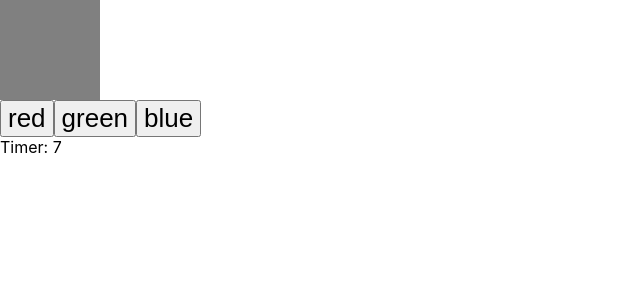
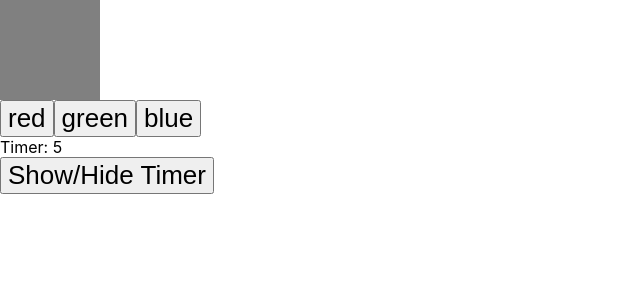
Before and after one commit to SallesCosta/reactLearning, a React (Vite) app in the folder M-01-parteII/: page / in a window 1280 px wide. Shown: the top 300 px of the page, without its empty margins (0-640 px from the left). Built offline with nearby package versions, Linux system fonts and the light colour scheme.

Commit message:
componentDidMount => setInterval

```diff
--- a/M-01-parteII/src/App.jsx
+++ b/M-01-parteII/src/App.jsx
@@ -11,7 +11,8 @@ class App extends Component {
     console.log('constructor')
     super()
     this.state = {
-      color: 'grey'
+      color: 'grey',
+      showTimer: 'true',
     }
   }
 
@@ -22,15 +23,19 @@ class App extends Component {
   componentDidMount() {
     console.log('componentDidMount')
   }
+
+
+
   render() {
     console.log('render')
     return (
       <div>
-        <Square color={this.state.color}/>
-        {['red', 'green', 'blue'].map((color) =>(
-          <Button key={color} handleClick={() => this.setState({color})}>{color}</Button>
+        <Square color={this.state.color} />
+        {['red', 'green', 'blue'].map((color) => (
+          <Button key={color} handleClick={() => this.setState({ color })}>{color}</Button>
         ))}
-        <Timer />
+        {this.state.showTimer &&  <Timer />}
+        <Button handleClick={() => this.setState({showTimer: !this.state.showTimer })}>Show/Hide Timer</Button>
       </div>
     )
   }
```
